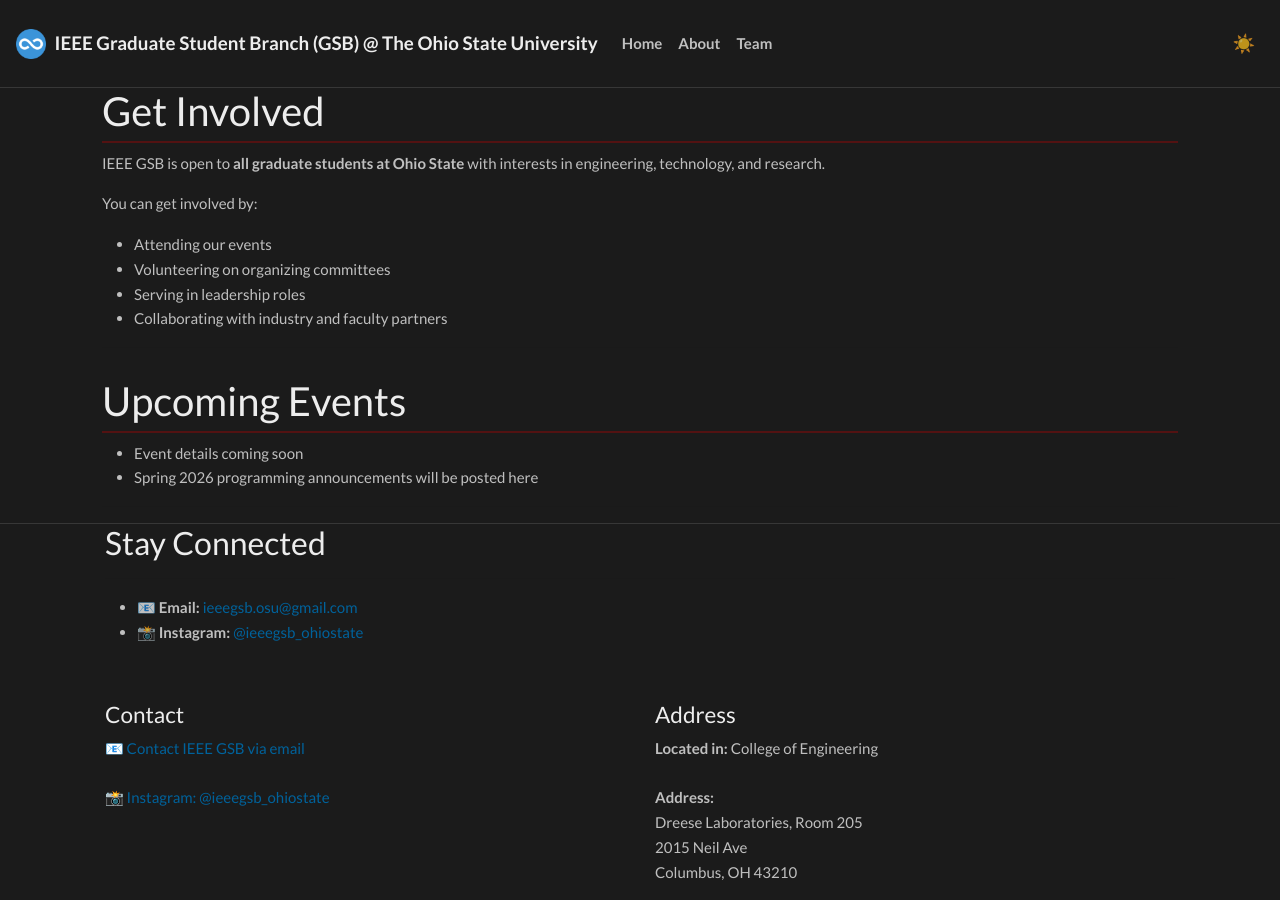
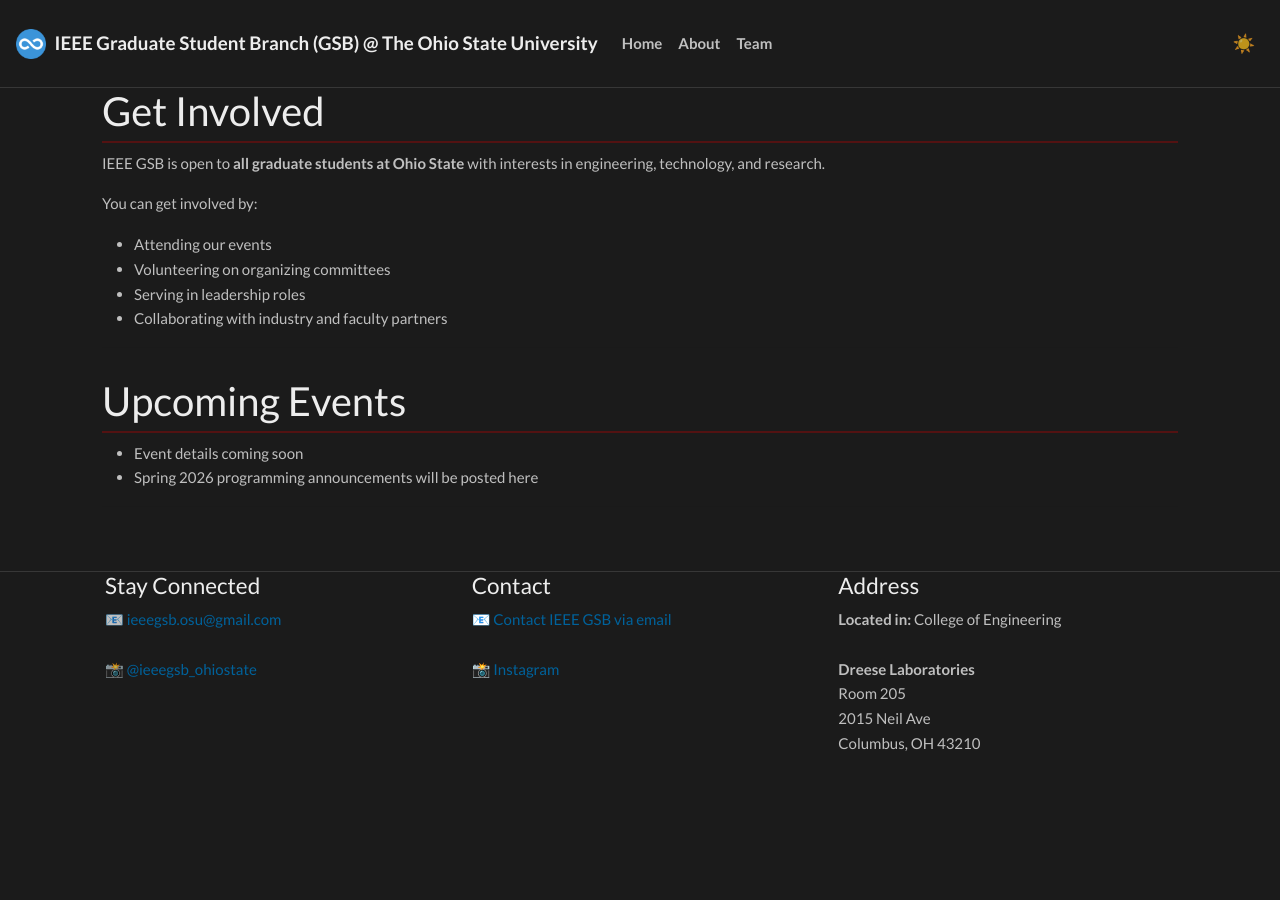
Before and after one commit to ieeegsbosu/ieeegsbosu.github.io, a Jekyll site: the page built from _pages/home.md, in a window 1280 px wide and 900 px high, scrolled down 889 px. Built offline with Jekyll 4.4.1, drawn with Linux system fonts in a browser that asks for light colours; nearby versions of some CDN libraries; a style sheet for code colours, icons or effects is not loaded; after the commit the page ends 1661 px from its top, so only the background shows below that.

Commit message:
Refactor footer section for improved layout
Updated footer layout and content for better organization.

```diff
--- a/_includes/footer.html
+++ b/_includes/footer.html
@@ -1,58 +1,43 @@
-<footer class="footer">
+<footer class="footer mt-5">
   <div class="container">
     <div class="row">
 
-      <!-- LEFT: Stay Connected -->
-      <div class="col-md-12">
-        <h3>Stay Connected</h3>
-        <hr>
-        <ul>
-          <li>
-            📧 <strong>Email:</strong>
-            <a href="mailto:ieeegsb.osu@gmail.com">ieeegsb.osu@gmail.com</a>
-          </li>
-          <li>
-            📸 <strong>Instagram:</strong>
-            <a href="https://www.instagram.com/ieeegsb_ohiostate/?hl=en" target="_blank">
-              @ieeegsb_ohiostate
-            </a>
-          </li>
-        </ul>
+      <!-- STAY CONNECTED -->
+      <div class="col-md-4">
+        <h4>Stay Connected</h4>
+        <p>
+          📧 <a href="mailto:ieeegsb.osu@gmail.com">ieeegsb.osu@gmail.com</a><br><br>
+          📸 <a href="https://www.instagram.com/ieeegsb_ohiostate/?hl=en" target="_blank">
+            @ieeegsb_ohiostate
+          </a>
+        </p>
       </div>
 
-    </div>
-
-    <div class="row" style="margin-top:40px">
-
       <!-- CONTACT -->
-      <div class="col-md-6">
+      <div class="col-md-4">
         <h4>Contact</h4>
         <p>
           <a href="mailto:ieeegsb.osu@gmail.com">
             📧 Contact IEEE GSB via email
-          </a>
-          <br><br>
+          </a><br><br>
           <a href="https://www.instagram.com/ieeegsb_ohiostate/?hl=en" target="_blank">
-            📸 Instagram: @ieeegsb_ohiostate
+            📸 Instagram
           </a>
         </p>
       </div>
 
-
-      <div class="col-md-6">
+      <!-- ADDRESS -->
+      <div class="col-md-4">
         <h4>Address</h4>
         <p>
           <strong>Located in:</strong> College of Engineering<br><br>
-          <strong>Address:</strong><br>
-          Dreese Laboratories, Room 205<br>
+          <strong>Dreese Laboratories</strong><br>
+          Room 205<br>
           2015 Neil Ave<br>
           Columbus, OH 43210
         </p>
       </div>
 
-
-
     </div>
-
   </div>
 </footer>
```
